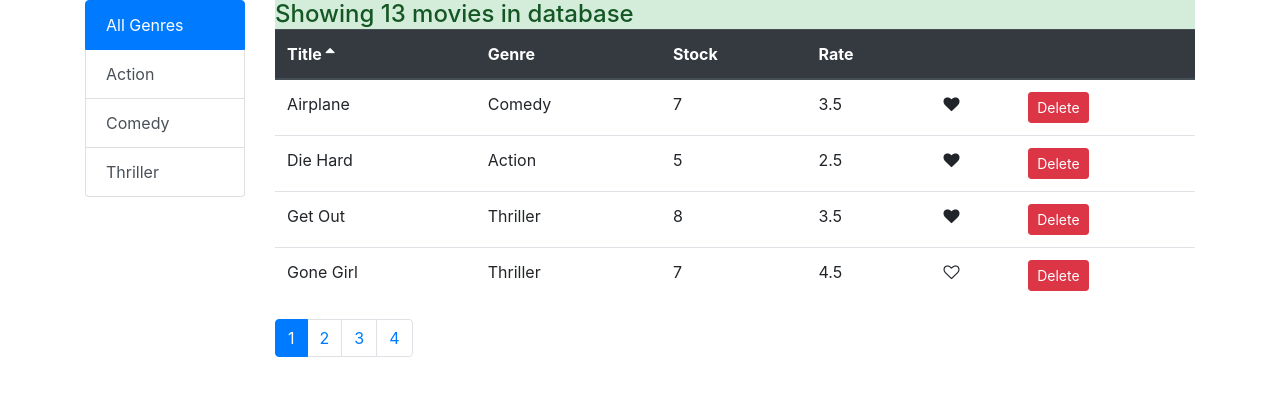
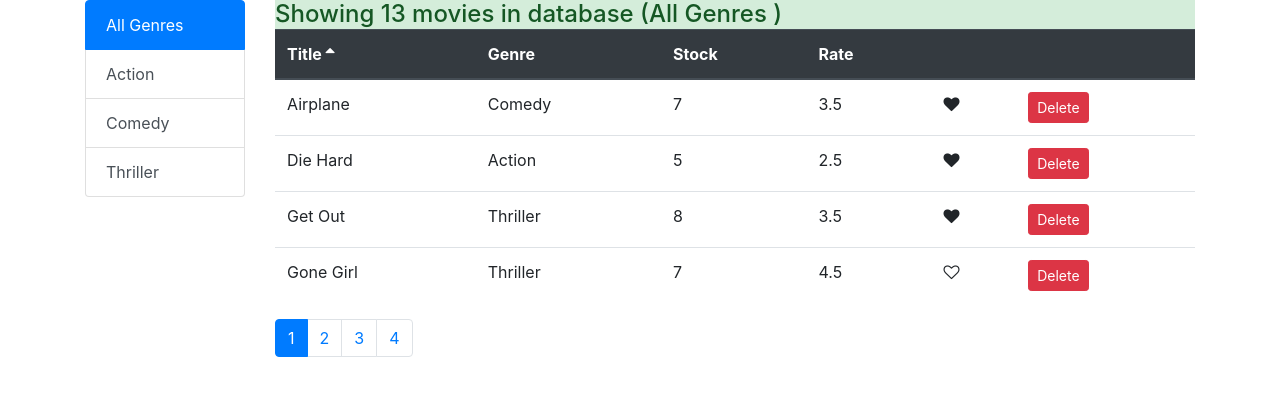
Before and after one commit to shahin3000v/vidly, a React (Create React App) app: page / in a window 1280 px wide. Shown: the top 396 px of the page. Built offline with nearby package versions, Linux system fonts and the light colour scheme.

Commit message:
some finale changes - kam kardan bare render az Movie va tarif getPagedData baraye an

```diff
--- a/src/components/movies.jsx
+++ b/src/components/movies.jsx
@@ -13,17 +13,15 @@ class Movies extends Component {
     genres: [],
     pageSize: 4,
     currentPage: 1,
-    selectedGenre: {},
+    selectedGenre: { _id: 0, name: "All Genres" },
     sortColumn: { path: "title", order: "asc" }
   };
 
   componentDidMount() {
-    const initGenre = { _id: 0, name: "All Genres" };
-    const genres = [initGenre, ...getGenres()];
+    const genres = [{ _id: 0, name: "All Genres" }, ...getGenres()];
     this.setState({
       movies: getMovies(),
-      genres,
-      selectedGenre: initGenre
+      genres
     });
   }
 
@@ -57,8 +55,7 @@ class Movies extends Component {
     // }
     this.setState({ sortColumn });
   };
-
-  render() {
+  getPagedData = () => {
     const {
       currentPage,
       pageSize,
@@ -66,22 +63,36 @@ class Movies extends Component {
       selectedGenre,
       sortColumn
     } = this.state;
-    if (this.state.movies.length === 0) {
-      return (
-        <p className="h4 alert-warning mt-3">There is no record in database!</p>
-      );
-    }
     const filteredByGenre = selectedGenre._id
       ? allMovies.filter(m => m.genre.name === selectedGenre.name)
       : allMovies;
 
-    //console.log(selectedGenre); //why this line appears twice in console?
+    const count = filteredByGenre.length;
     const sortedList = _.orderBy(
       filteredByGenre,
       [sortColumn.path],
       [sortColumn.order]
     );
     const showList = paginate(sortedList, currentPage, pageSize);
+    return { showList, count };
+  };
+
+  render() {
+    const {
+      currentPage,
+      pageSize,
+      movies: allMovies,
+      sortColumn,
+      selectedGenre
+    } = this.state;
+
+    if (allMovies.length === 0) {
+      return (
+        <p className="h4 alert-warning mt-3">There is no record in database!</p>
+      );
+    }
+
+    const { showList, count } = this.getPagedData();
 
     return (
       <div className="row">
@@ -94,7 +105,7 @@ class Movies extends Component {
         </div>
         <div className="col">
           <p className="h4 alert-success mb-0">
-            Showing {filteredByGenre.length} movies in database
+            Showing {count} movies in database ({selectedGenre.name} )
           </p>
           <MoviesTable
             likeMedium={this.toggleLikeHandler}
@@ -104,7 +115,7 @@ class Movies extends Component {
             sortColumn={sortColumn}
           />
           <Pagination
-            itemsCount={filteredByGenre.length}
+            itemsCount={count}
             pageSize={pageSize}
             currentPage={currentPage}
             onPaginate={this.paginationHandler}
```
